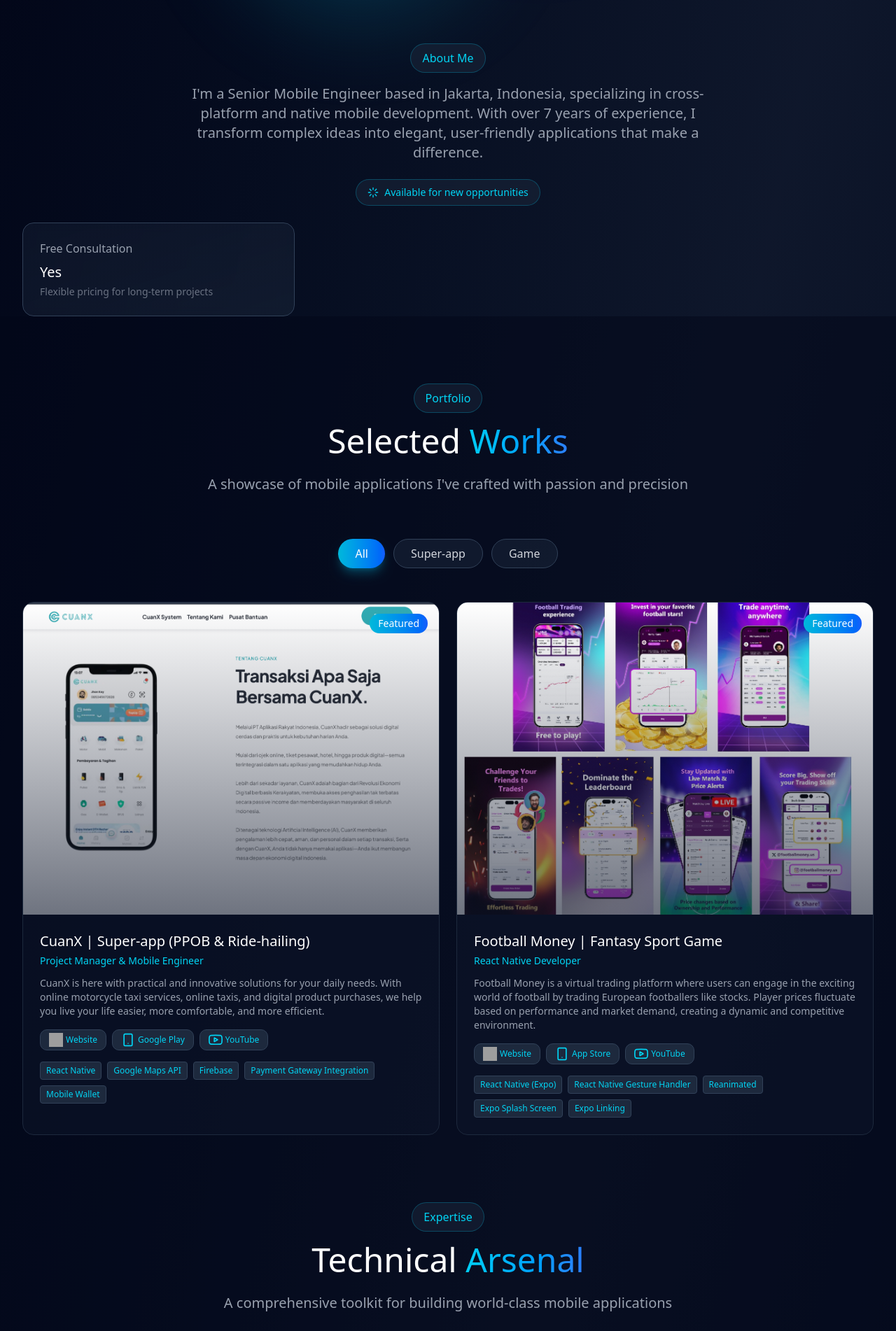
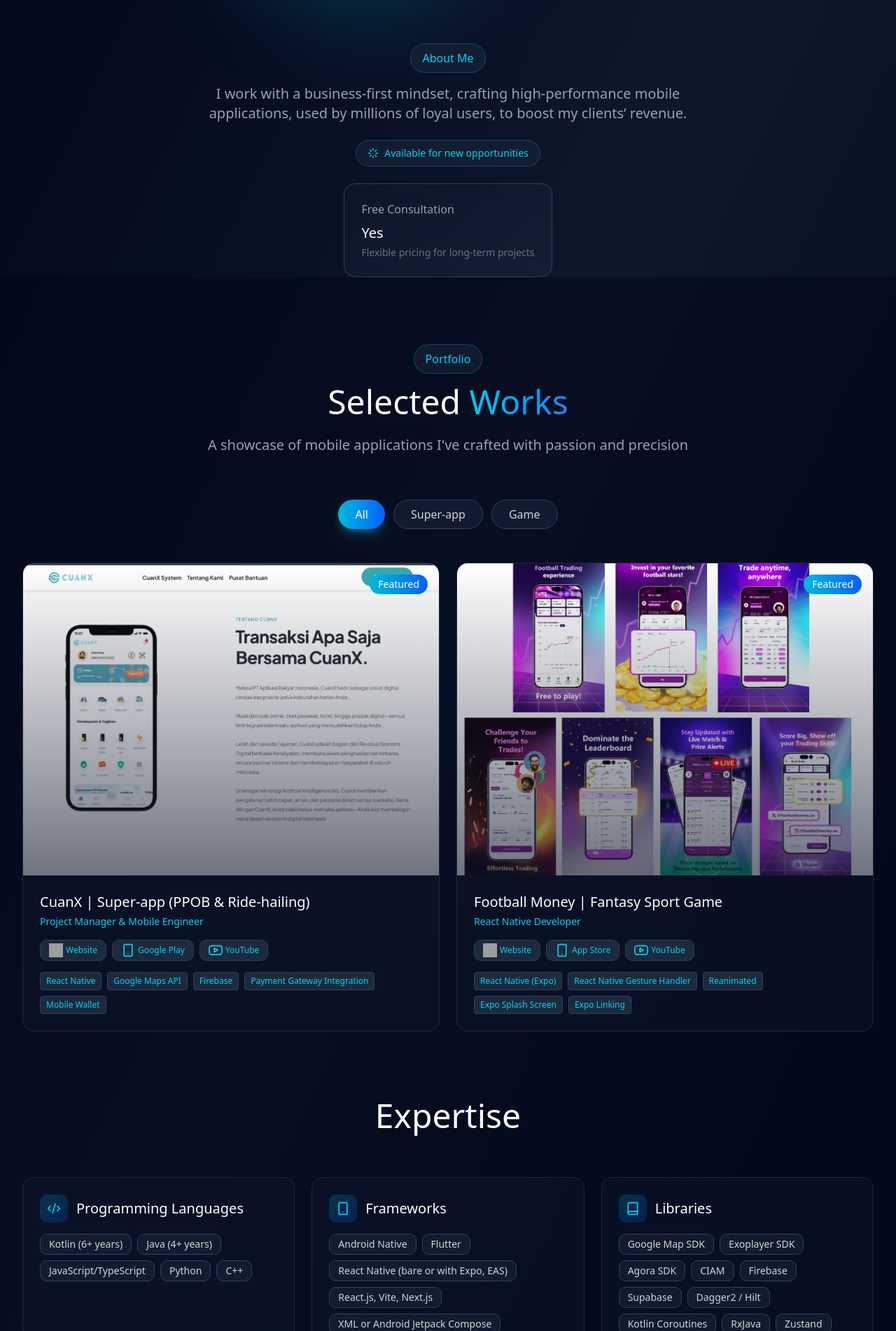
Before and after one commit to ranggabagas30/rangga-personal-branding, a React (Vite) app: page / in a window 1280 px wide. Shown: the part 478-2380 px from the top of the page at 70% size. Built offline with nearby package versions, Linux system fonts and the light colour scheme; grey boxes are pictures that could not be loaded.

Commit message:
Remove not useful portfolio description, remove unused journey, contact section. Change about me description,

```diff
--- a/src/App.tsx
+++ b/src/App.tsx
@@ -21,8 +21,8 @@
         <Portfolio />
         <Expertise />
         {/* <WorkShowcase />         */}
-        <Journey />
-        <Contact />
+        {/* <Journey /> */}
+        {/* <Contact /> */}
       </main>
     </div>
   );
--- a/src/components/About.tsx
+++ b/src/components/About.tsx
@@ -38,9 +38,7 @@
             <span className="bg-gradient-to-r from-cyan-400 to-blue-500 bg-clip-text text-transparent"> Mobile</span>
           </h2> */}
           <p className="text-xl text-gray-400 max-w-3xl mx-auto mb-6">
-            I'm a Senior Mobile Engineer based in Jakarta, Indonesia, specializing in cross-platform
-            and native mobile development. With over 7 years of experience, I transform complex ideas
-            into elegant, user-friendly applications that make a difference.
+          I work with a business-first mindset, crafting high-performance mobile applications, used by millions of loyal users, to boost my clients’ revenue.
           </p>
 
           {/* Badge */}
@@ -69,13 +67,13 @@
         </div>
 
         {/* Quick facts */}
-        <div className="grid grid-cols-1 md:grid-cols-3 gap-6">
+        <div className="grid grid-cols-1 md:grid-cols-1 gap-6">
           {/* <div className="p-6 bg-gradient-to-br from-slate-900/80 to-slate-800/50 border border-slate-700 rounded-2xl backdrop-blur-sm">
             <div className="text-gray-400 mb-2">Location</div>
             <div className="text-white text-xl">Jakarta, Indonesia 🇮🇩</div>
             <div className="text-gray-500 text-sm mt-1">Available for remote work</div>
           </div> */}
-          <div className="p-6 bg-gradient-to-br from-slate-900/80 to-slate-800/50 border border-slate-700 rounded-2xl backdrop-blur-sm">
+          <div className="w-1/2 mx-auto p-6 bg-gradient-to-br from-slate-900/80 to-slate-800/50 border border-slate-700 rounded-2xl backdrop-blur-sm">
             <div className="text-gray-400 mb-2">Free Consultation</div>
             <div className="text-white text-xl">Yes</div>
             <div className="text-gray-500 text-sm mt-1">Flexible pricing for long-term projects</div>
--- a/src/components/Expertise.tsx
+++ b/src/components/Expertise.tsx
@@ -73,19 +73,19 @@
     <section id="expertise" className="relative py-16 px-4 sm:px-6 lg:px-8 bg-slate-950/50">
       <div className="max-w-7xl mx-auto">
         <div className="text-center mb-16">
-          <div className="inline-block px-4 py-2 bg-slate-800/50 border border-cyan-500/30 rounded-full mb-4">
+          {/* <div className="inline-block px-4 py-2 bg-slate-800/50 border border-cyan-500/30 rounded-full mb-4">
             <span className="text-cyan-400">Expertise</span>
-          </div>
+          </div> */}
           <h2 className="text-4xl sm:text-5xl text-white mb-6">
-            Technical
-            <span className="bg-gradient-to-r from-cyan-400 to-blue-500 bg-clip-text text-transparent"> Arsenal</span>
+            Expertise
+            {/* <span className="bg-gradient-to-r from-cyan-400 to-blue-500 bg-clip-text text-transparent"> Arsenal</span> */}
           </h2>
-          <p className="text-xl text-gray-400 max-w-3xl mx-auto">
+          {/* <p className="text-xl text-gray-400 max-w-3xl mx-auto">
             A comprehensive toolkit for building world-class mobile applications
-          </p>
+          </p> */}
         </div>
 
-        <div className="grid grid-cols-1 md:grid-cols-2 lg:grid-cols-3 gap-6 mb-12">
+        <div className="grid grid-cols-3 sm:grid-cols-2 md:grid-cols-3 lg:grid-cols-3 gap-6 mb-12">
           {skills.map((skill, index) => {
             const Icon = skill.icon;
             return (
@@ -115,7 +115,7 @@
         </div>
 
         {/* Certifications & Education */}
-        <div className="grid grid-cols-1 md:grid-cols-2 gap-6">
+        {/* <div className="grid grid-cols-1 md:grid-cols-2 gap-6">
           <div className="p-8 bg-gradient-to-br from-slate-900/80 to-slate-800/50 border border-slate-700 rounded-2xl">
             <h3 className="text-white text-2xl mb-6">Certifications</h3>
             <div className="space-y-4">
@@ -154,7 +154,7 @@
               </div>
             </div>
           </div>
-        </div>
+        </div> */}
       </div>
     </section>
   );
--- a/src/components/Navigation.tsx
+++ b/src/components/Navigation.tsx
@@ -9,8 +9,8 @@
     { name: "Expertise", href: "#expertise" },
     { name: "Work", href: "#work" },
     { name: "Portfolio", href: "#portfolio" },
-    { name: "Journey", href: "#journey" },
-    { name: "Contact", href: "#contact" }
+    // { name: "Journey", href: "#journey" },
+    // { name: "Contact", href: "#contact" }
   ];
 
   return (
--- a/src/components/Portfolio.tsx
+++ b/src/components/Portfolio.tsx
@@ -26,7 +26,7 @@
       title: "CuanX | Super-app (PPOB & Ride-hailing)",
       category: "Super-app",
       image: "/images/portfolio/porto-cuanx.png",
-      description: "CuanX is here with practical and innovative solutions for your daily needs. With online motorcycle taxi services, online taxis, and digital product purchases, we help you live your life easier, more comfortable, and more efficient.",
+      description: "",
       role: "Project Manager & Mobile Engineer",
       tech: ["React Native", "Google Maps API", "Firebase", "Payment Gateway Integration", "Mobile Wallet"],
       websiteUrl: "https://cuanx.co.id/about",
@@ -38,7 +38,7 @@
       title: "Football Money | Fantasy Sport Game",
       category: "Game",
       image: "/images/portfolio/porto-footballmoney.jpeg",
-      description: "Football Money is a virtual trading platform where users can engage in the exciting world of football by trading European footballers like stocks. Player prices fluctuate based on performance and market demand, creating a dynamic and competitive environment.",
+      description: "",
       role: "React Native Developer",
       tech: ["React Native (Expo)", "React Native Gesture Handler", "Reanimated", "Expo Splash Screen", "Expo Linking"],
       websiteUrl: "https://footballmoney.us/videos",
```
